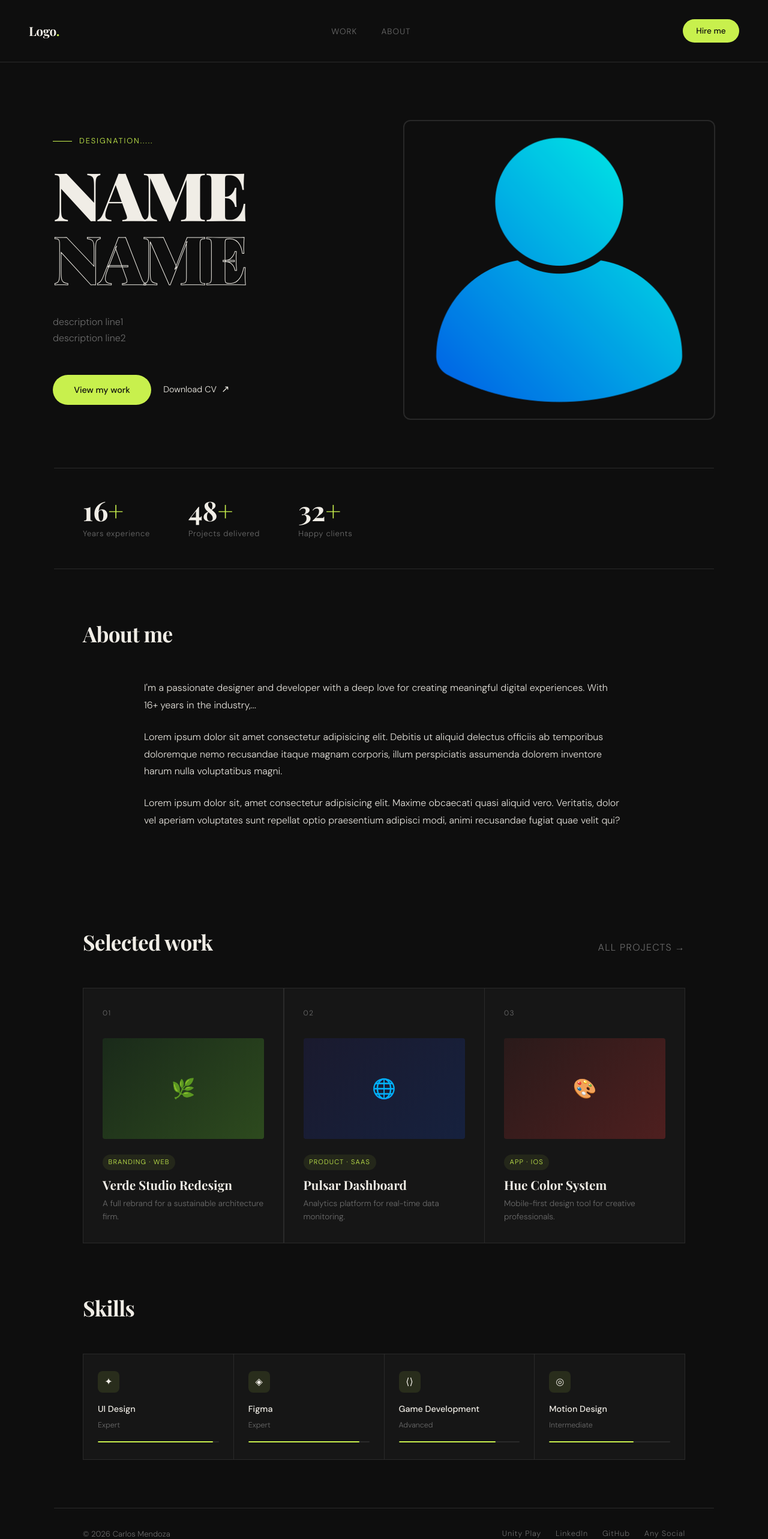
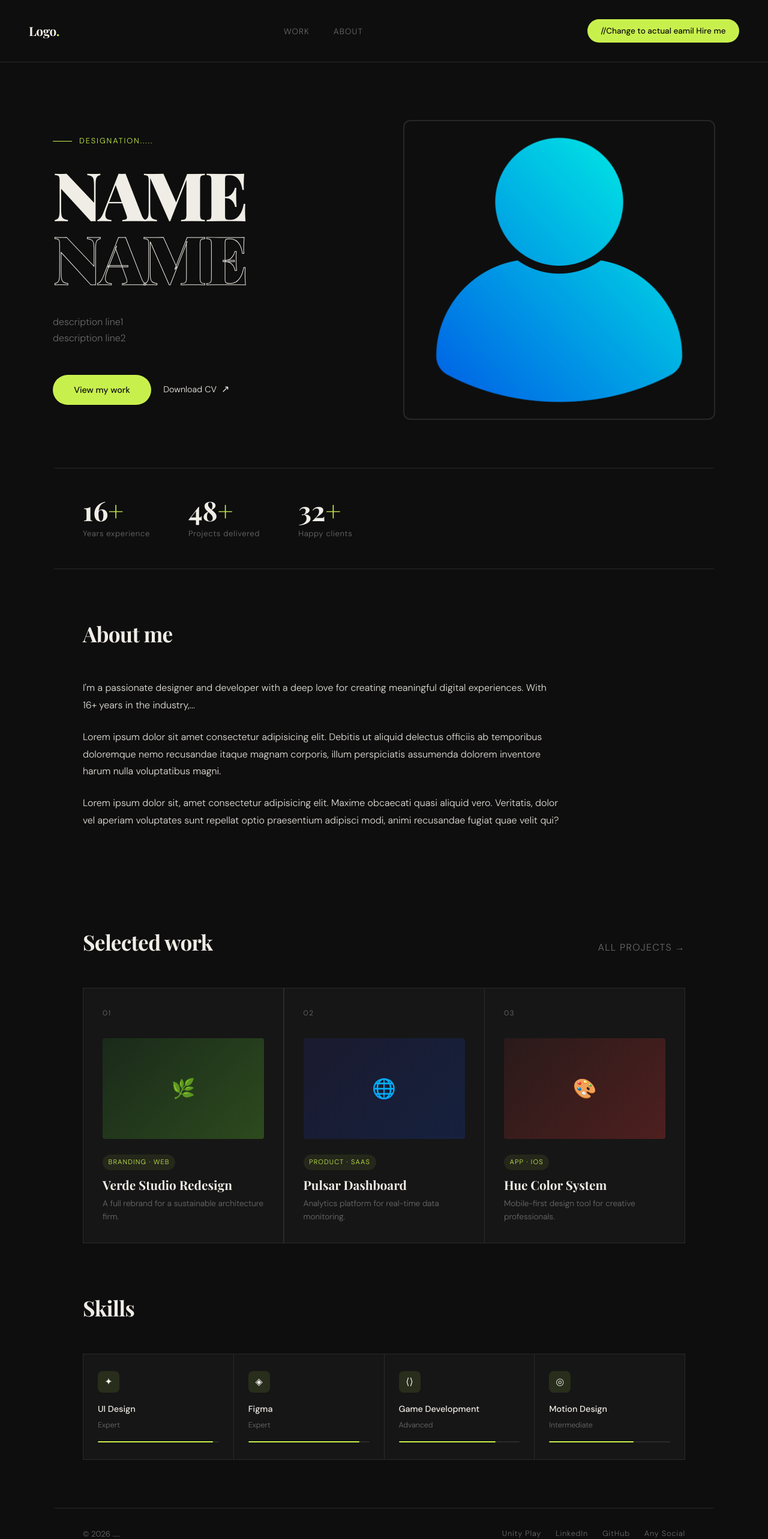
Before and after one commit to ashfaq-chowdhury/Portfolio, a Next.js app: page / in a window 1280 px wide. Shown: the top 2566 px of the page at 60% size. Built offline with nearby package versions, Linux system fonts and the light colour scheme.

Commit message:
allignment

```diff
--- a/app/page.module.css
+++ b/app/page.module.css
@@ -246,7 +246,7 @@
 
 .aboutContent {
   max-width: 800px;
-  margin: 0 auto;
+  margin: 0;
 }
 
 .aboutText {
--- a/app/page.tsx
+++ b/app/page.tsx
@@ -27,7 +27,7 @@ export default function Home() {
             <a href="#about">About</a>
           </li>
         </ul>
-        <a href="#" className={styles.navCta}>
+        <a href="https://www.gmail.com/" className={styles.navCta}>  //Change to actual eamil
           Hire me
         </a>
       </nav>
@@ -229,7 +229,7 @@ export default function Home() {
       </section>
 
       <footer className={styles.footer}>
-        <div>© 2026 Carlos Mendoza</div>
+        <div>© 2026 .....</div>
         <div className={styles.socialLinks}>
           <a href="#">Unity Play</a>
           <a href="https://www.linkedin.com/in/">LinkedIn</a>
```
